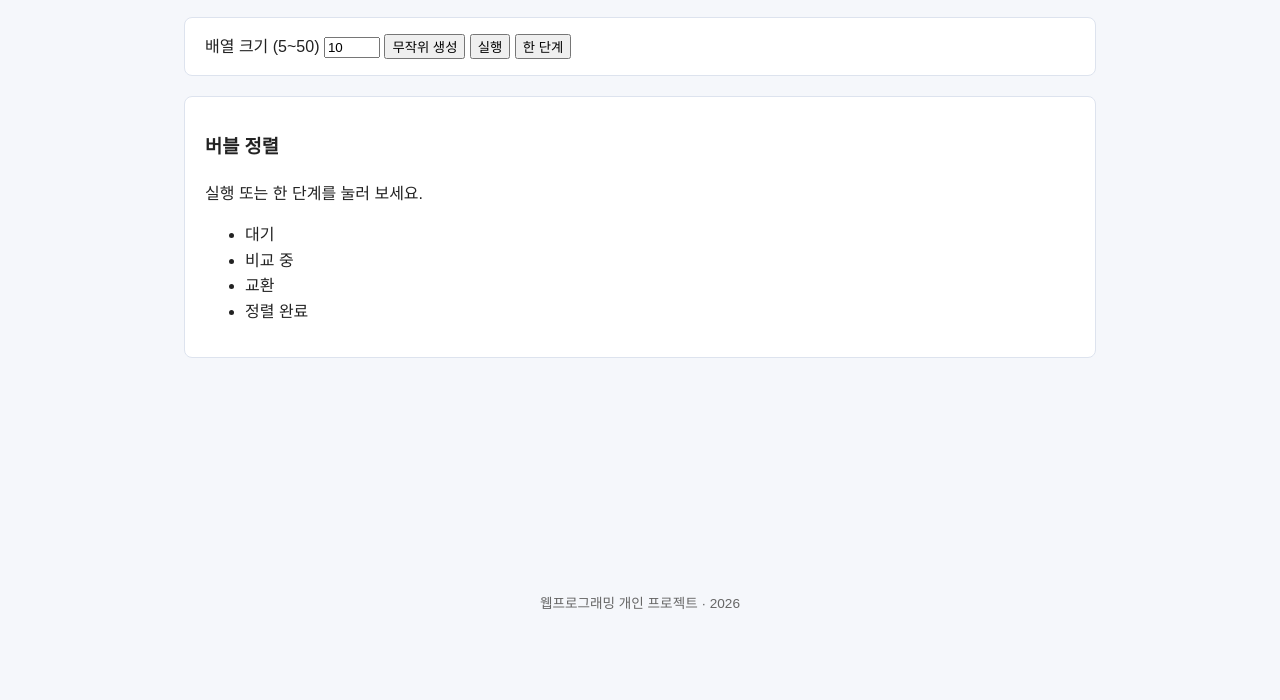
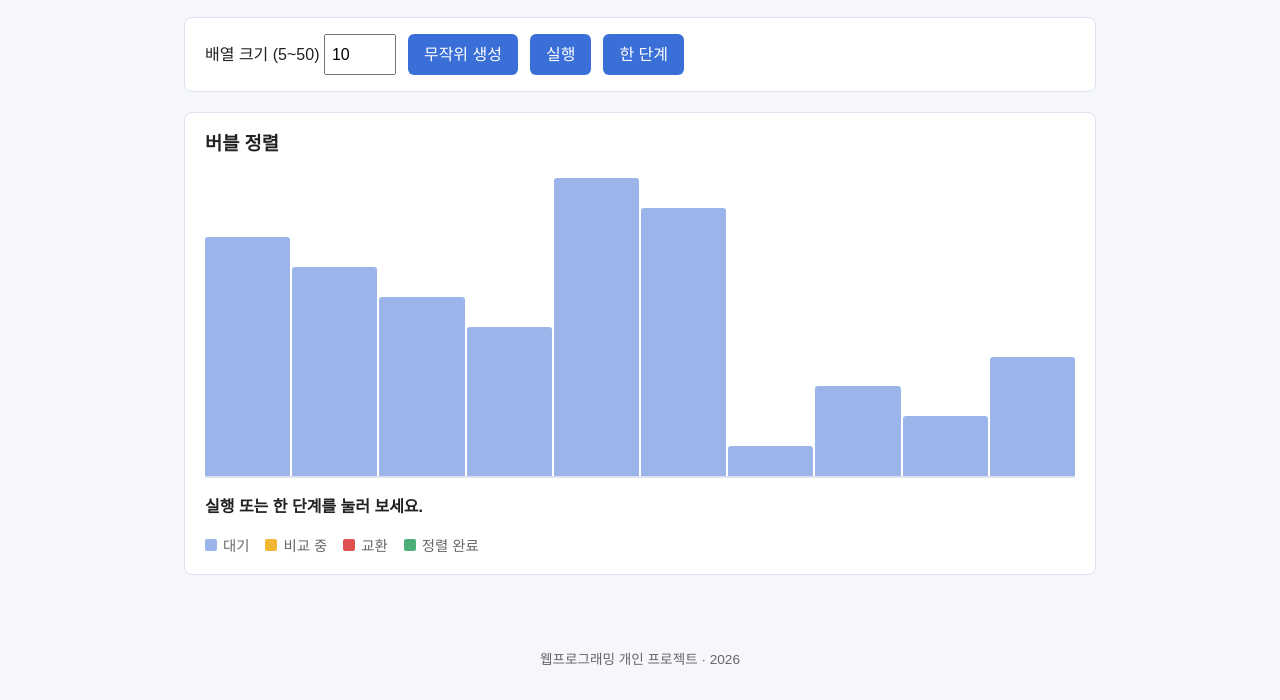
Before and after one commit to nLiCo/algoview, a plain HTML site: page sort.html in a window 1280 px wide. Shown: the part 156-856 px from the top of the page. Before the commit the page ends 800 px from the top, so only its background shows below. Drawn offline with Linux system fonts and the light colour scheme.

Commit message:
feat: 버블 정렬 구현
버블 정렬 구현
제너레이터를 이용해서 다른 정렬을 보고 싶을 때 제너레이터만 바꿀 수 있도록 구현

```diff
--- a/css/style.css
+++ b/css/style.css
@@ -8,6 +8,12 @@
   --color-text: #222222;      /* 기본 글자 */
   --color-sub: #666666;       /* 보조 글자 */
   --color-line: #dde3ee;      /* 테두리 */
+
+  /* 정렬 막대 색 */
+  --color-bar: #9bb5ea;       /* 대기 */
+  --color-compare: #f2b632;   /* 비교 중 */
+  --color-swap: #e05252;      /* 교환 */
+  --color-sorted: #4caf7a;    /* 정렬 완료 */
 }
 
 /* 패딩·테두리를 너비 안에 포함시켜 크기 계산을 쉽게 한다 */
@@ -92,8 +98,32 @@ section {
   margin-bottom: 20px;
 }
 
-section h2 {
+section h2,
+section h3 {
   margin-top: 0;
+}
+
+/* ===== 버튼·입력칸 ===== */
+button {
+  padding: 8px 16px;
+  border: none;
+  border-radius: 6px;
+  background: var(--color-main);
+  color: #ffffff;
+  font: inherit;
+  cursor: pointer;
+}
+
+/* 애니메이션 실행 중 비활성화된 버튼 */
+button:disabled {
+  opacity: 0.4;
+  cursor: not-allowed;
+}
+
+input[type="number"] {
+  width: 4.5em;
+  padding: 6px;
+  font: inherit;
 }
 
 /* ===== 시작 화면의 알고리즘 카드 목록 ===== */
@@ -122,6 +152,82 @@ section h2 {
   border-color: var(--color-main);
 }
 
+/* ===== 정렬 페이지 ===== */
+/* 조작 버튼 줄: 좁으면 다음 줄로 넘어간다 */
+.controls {
+  display: flex;
+  flex-wrap: wrap;
+  align-items: center;
+  gap: 12px;
+}
+
+/* 막대 그래프 영역: 막대를 아래쪽 기준으로 나란히 세운다 */
+.bars {
+  display: flex;
+  align-items: flex-end;
+  gap: 2px;
+  height: 300px;
+  border-bottom: 2px solid var(--color-line);
+}
+
+/* 막대 하나: 너비는 개수에 맞게 똑같이 나누고, 높이는 sort.js가 %로 정한다 */
+.bar {
+  flex: 1;
+  background: var(--color-bar);
+  border-radius: 3px 3px 0 0;
+}
+
+.bar.sorted {
+  background: var(--color-sorted);
+}
+
+.bar.compare {
+  background: var(--color-compare);
+}
+
+.bar.swap {
+  background: var(--color-swap);
+}
+
+/* 현재 단계 설명 */
+.message {
+  min-height: 1.6em;   /* 글자가 바뀌어도 높이가 흔들리지 않게 */
+  font-weight: bold;
+}
+
+/* 색 설명 */
+.legend {
+  list-style: none;
+  margin: 0;
+  padding: 0;
+  display: flex;
+  flex-wrap: wrap;
+  gap: 16px;
+  font-size: 0.9rem;
+  color: var(--color-sub);
+}
+
+.swatch {
+  display: inline-block;
+  width: 12px;
+  height: 12px;
+  margin-right: 6px;
+  border-radius: 2px;
+  background: var(--color-bar);
+}
+
+.swatch.compare {
+  background: var(--color-compare);
+}
+
+.swatch.swap {
+  background: var(--color-swap);
+}
+
+.swatch.sorted {
+  background: var(--color-sorted);
+}
+
 /* ===== 바닥글 ===== */
 footer {
   text-align: center;
@@ -139,4 +245,8 @@ footer {
   main {
     padding: 16px;
   }
+
+  .bars {
+    height: 200px;
+  }
 }
--- a/js/sort.js
+++ b/js/sort.js
@@ -18,6 +18,53 @@ const message = document.getElementById('message');
 let numbers = [];    // 화면에 보이는 배열
 let steps = null;    // 정렬 제너레이터 (정렬 중이 아니면 null)
 let timer = null;    // 자동 실행 타이머 (자동 실행 중이 아니면 null)
+
+
+// ----- 버블 정렬 -----
+// 이웃한 두 값을 비교해 앞이 더 크면 바꾼다. 한 바퀴 돌 때마다 가장 큰 값이 맨 뒤로 간다.
+// yield하는 상태:
+//   array      : 그 순간의 배열 (복사본)
+//   compare    : 비교 중인 두 칸의 번호
+//   swap       : 방금 바꾼 두 칸의 번호
+//   sortedFrom : 이 번호부터 끝까지는 자리가 확정됨
+//   message    : 화면에 보여 줄 설명
+//   done       : 정렬이 끝났으면 true
+function* bubbleSort(original) {
+  const arr = original.slice();   // 원본을 건드리지 않도록 복사해서 정렬
+  const n = arr.length;
+
+  for (let i = 0; i < n - 1; i++) {
+    // i바퀴가 끝나면 뒤에서 i개는 자리가 확정되어 있으므로 비교하지 않는다
+    for (let j = 0; j < n - 1 - i; j++) {
+      yield {
+        array: arr.slice(),
+        compare: [j, j + 1],
+        sortedFrom: n - i,
+        message: arr[j] + ' 와(과) ' + arr[j + 1] + ' 비교',
+      };
+
+      if (arr[j] > arr[j + 1]) {
+        const temp = arr[j];
+        arr[j] = arr[j + 1];
+        arr[j + 1] = temp;
+
+        yield {
+          array: arr.slice(),
+          swap: [j, j + 1],
+          sortedFrom: n - i,
+          message: arr[j + 1] + ' 이(가) 더 커서 자리 교환',
+        };
+      }
+    }
+  }
+
+  yield {
+    array: arr.slice(),
+    sortedFrom: 0,
+    message: '정렬 완료!',
+    done: true,
+  };
+}
 
 
 // ----- 막대 그리기 -----
```
